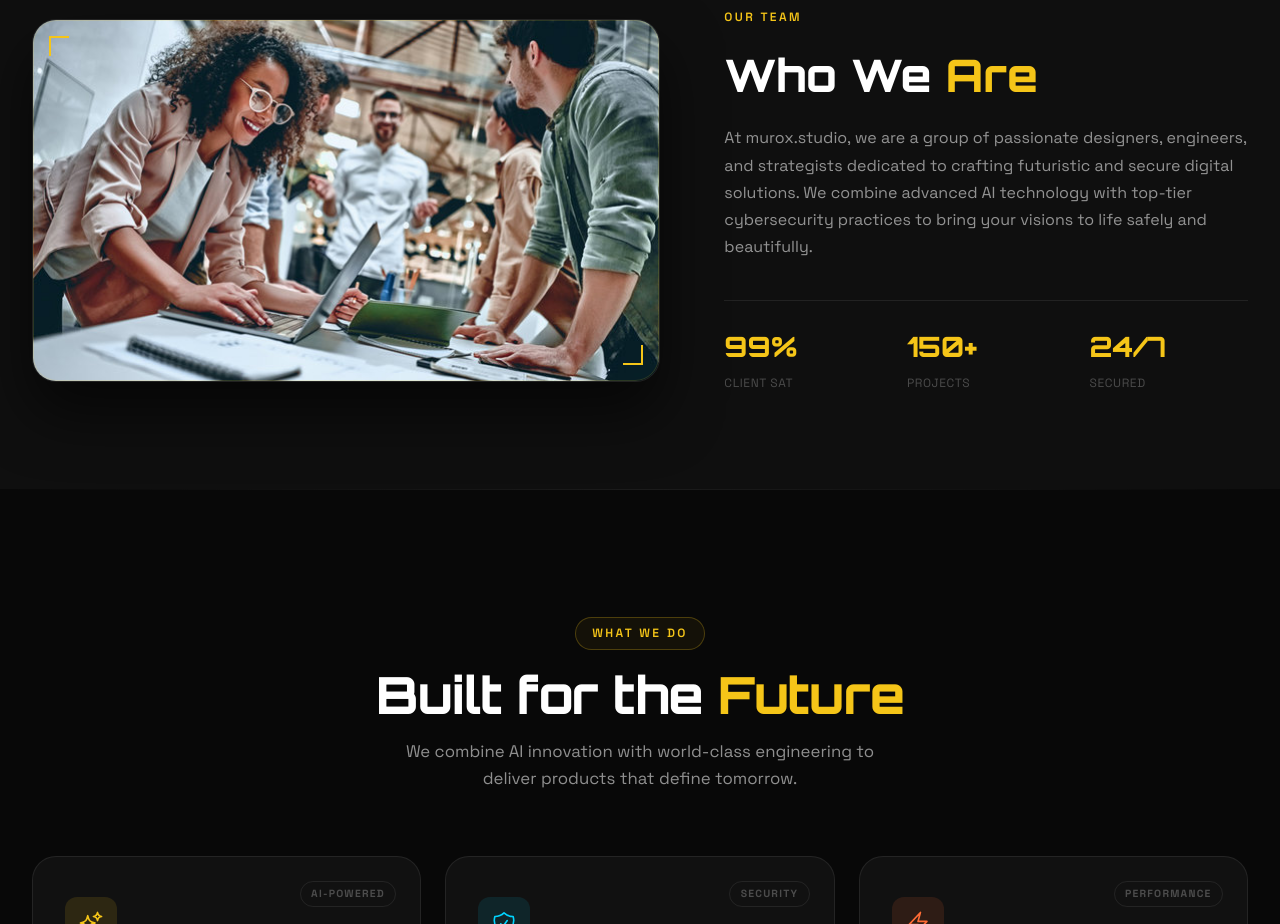
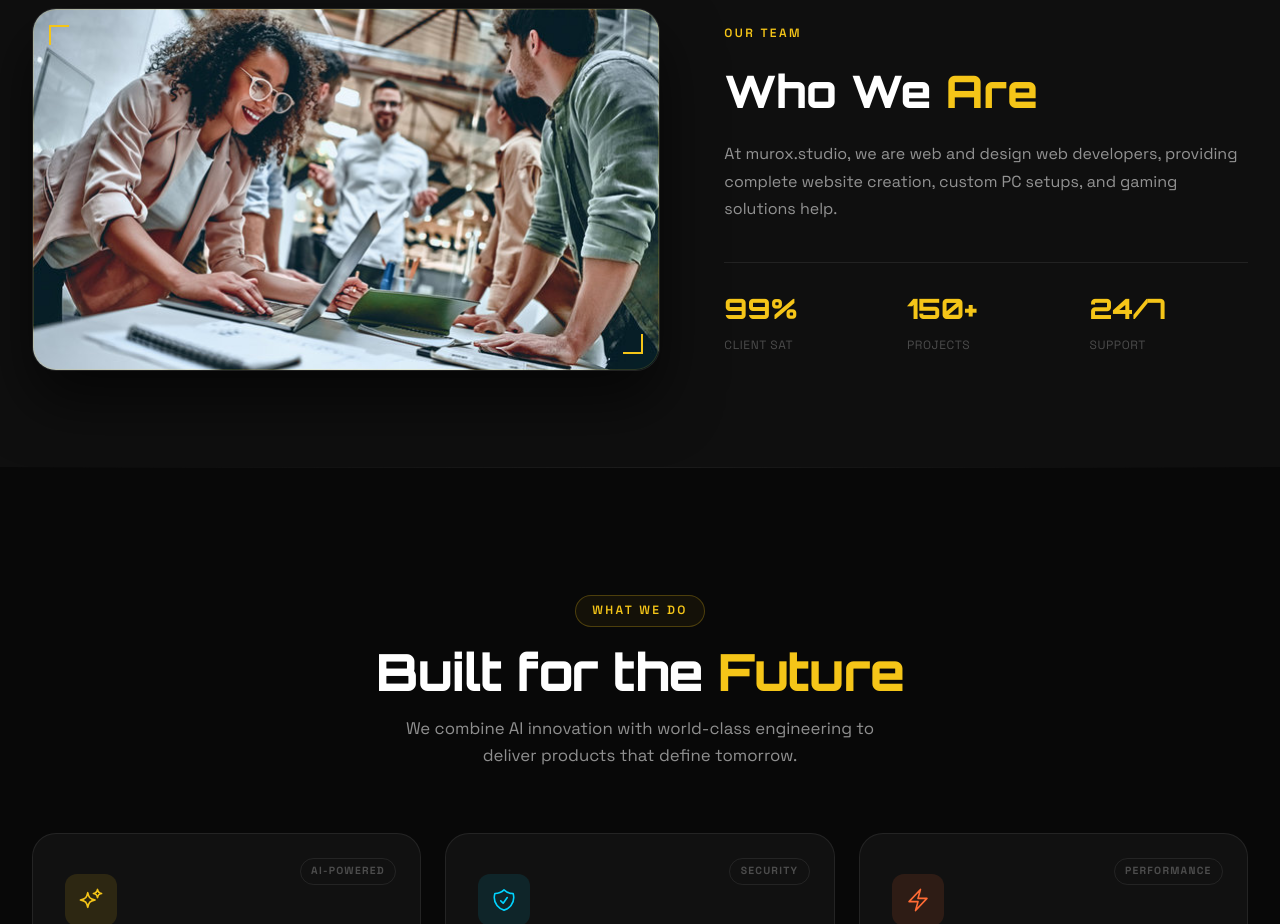
Before and after one commit to KHAIRIBO/murox.studio, a Next.js app: page / in a window 1280 px wide. Shown: the part 920-1844 px from the top of the page. Built offline with nearby package versions, Linux system fonts and the light colour scheme.

Commit message:
update: refresh About section description to highlight web design PC and gaming solutions services

```diff
--- a/components/About.tsx
+++ b/components/About.tsx
@@ -26,7 +26,7 @@
             Who We <span>Are</span>
           </h2>
           <p className={styles.desc}>
-            At murox.studio, we are a group of passionate designers, engineers, and strategists dedicated to crafting futuristic and secure digital solutions. We combine advanced AI technology with top-tier cybersecurity practices to bring your visions to life safely and beautifully.
+            At murox.studio, we are web and design web developers, providing complete website creation, custom PC setups, and gaming solutions help.
           </p>
           <div className={styles.stats}>
             <div className={styles.statItem}>
@@ -39,7 +39,7 @@
             </div>
             <div className={styles.statItem}>
               <span className={styles.statVal}>24/7</span>
-              <span className={styles.statLabel}>Secured</span>
+              <span className={styles.statLabel}>Support</span>
             </div>
           </div>
         </div>
```
